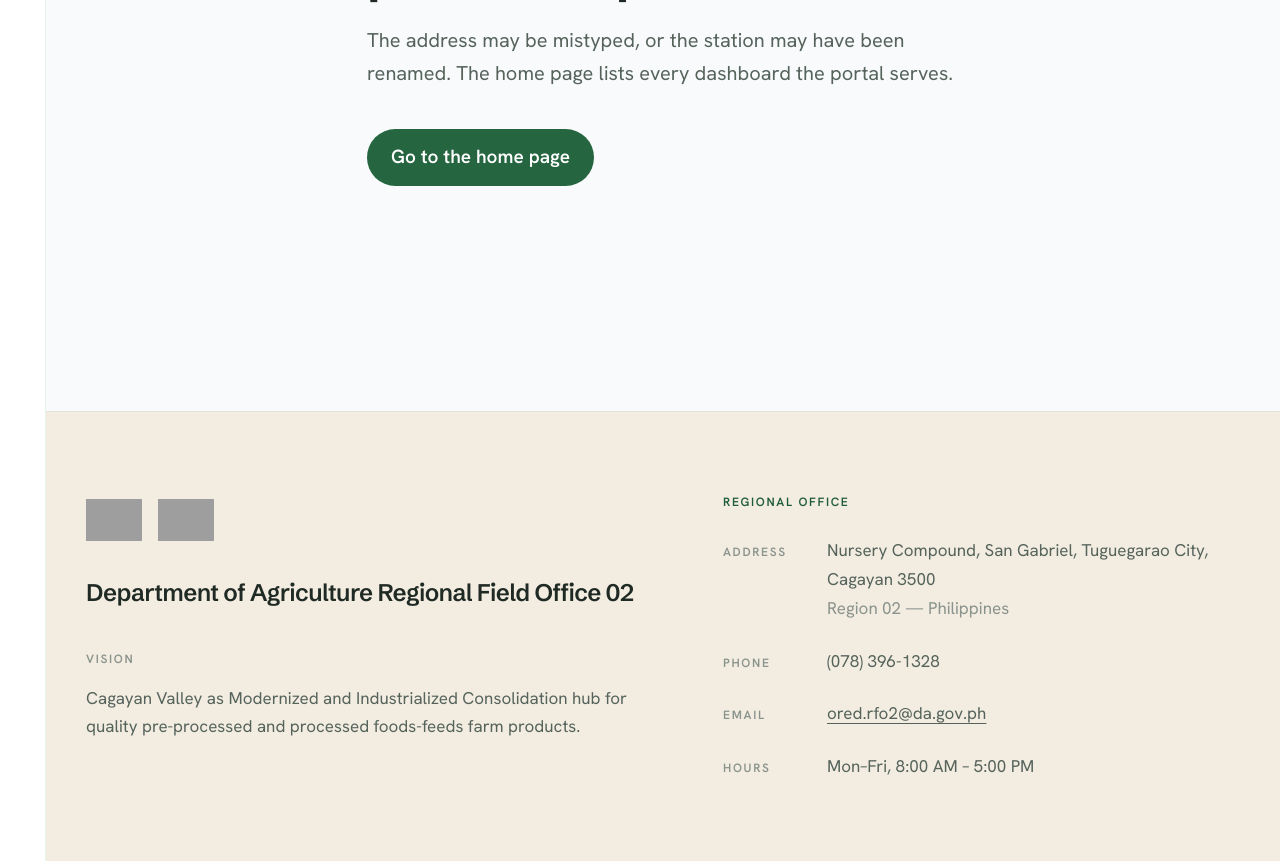
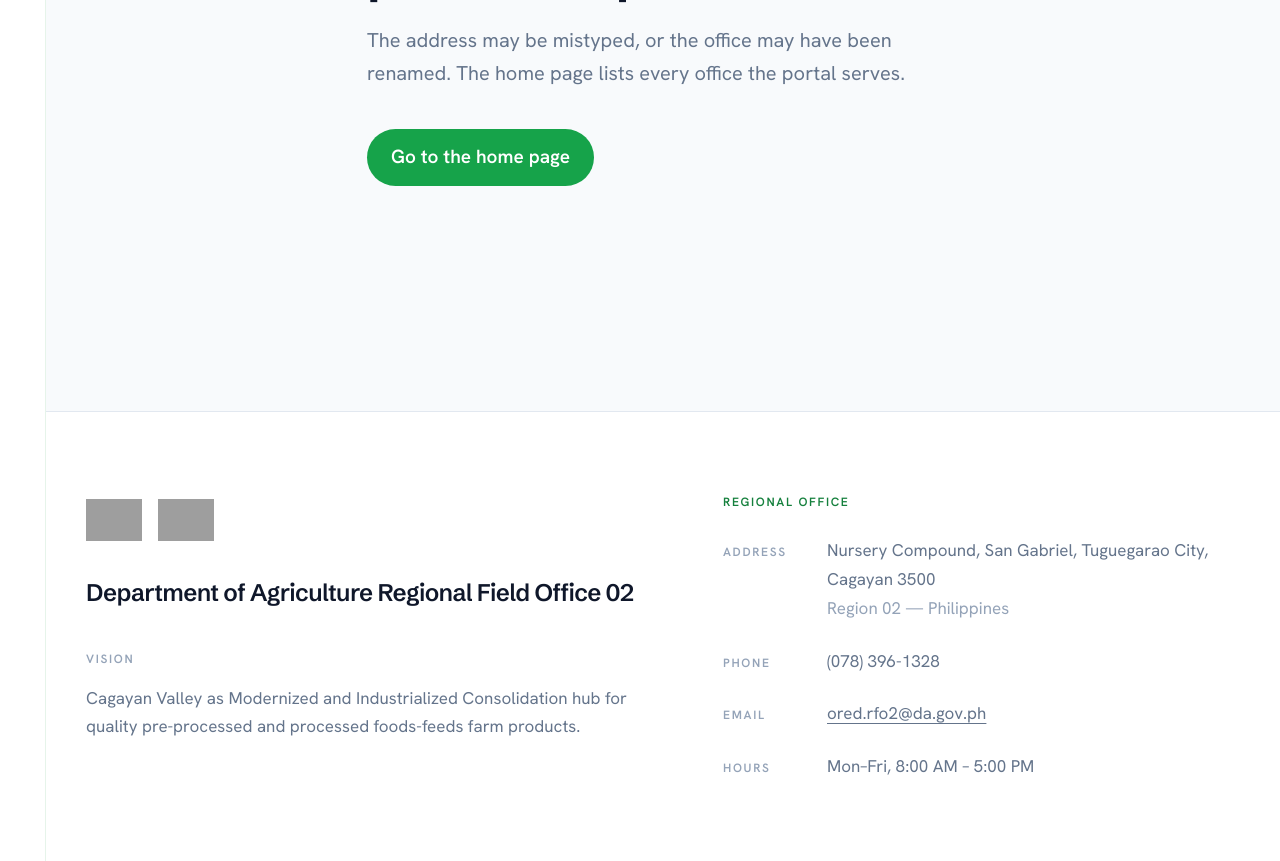
Before and after one commit to DeveloperJP115/darfo2-wms-powerbi-portal, a React (Vite) app: page /1/1 in a window 1280 px wide. Shown: the part 280-1141 px from the top of the page. Built offline with nearby package versions, Linux system fonts and the light colour scheme; grey boxes are pictures that could not be loaded.

Commit message:
style: complete the move to the RGA palette
The old tokens come out only now that a grep proves nothing names them, since a missing Tailwind theme colour produces no error and no style. BrandLogo and ErrorBoundary were missing from the plan's list and were caught by that grep.

```diff
--- a/src/components/BrandLogo.jsx
+++ b/src/components/BrandLogo.jsx
@@ -15,7 +15,7 @@
       <span
         role="img"
         aria-label={alt}
-        className={`bg-leaf-100 text-leaf-700 ring-leaf-500/20 code inline-flex shrink-0 items-center justify-center rounded-full text-[11px] ring-1 ${className}`}
+        className={`bg-mint-100 text-green-700 ring-green-600/20 code inline-flex shrink-0 items-center justify-center rounded-full text-[11px] ring-1 ${className}`}
       >
         {monogram}
       </span>
--- a/src/components/Footer.jsx
+++ b/src/components/Footer.jsx
@@ -4,8 +4,8 @@
 function ContactRow({ label, children }) {
   return (
     <div className="sm:flex sm:gap-6">
-      <dt className="eyebrow text-ink-faint pt-1.5 sm:w-20 sm:shrink-0">{label}</dt>
-      <dd className="text-ink-soft min-w-0 flex-1 text-[17px]">{children}</dd>
+      <dt className="eyebrow text-slate-400 pt-1.5 sm:w-20 sm:shrink-0">{label}</dt>
+      <dd className="text-slate-500 min-w-0 flex-1 text-[17px]">{children}</dd>
     </div>
   );
 }
@@ -14,7 +14,7 @@
   const { contact } = SITE;
 
   return (
-    <footer className="bg-sand-100 border-hairline mt-auto border-t">
+    <footer className="bg-white border-slate-200 mt-auto border-t">
       <div className="mx-auto grid max-w-[104rem] gap-14 px-6 py-20 md:grid-cols-2 md:px-10">
         <div>
           <div className="flex items-center gap-4">
@@ -36,24 +36,24 @@
             {SITE.office}
           </p>
 
-          <p className="eyebrow text-ink-faint mt-10">Vision</p>
-          <p className="text-ink-soft mt-4 max-w-xl text-[17px] leading-relaxed">
+          <p className="eyebrow text-slate-400 mt-10">Vision</p>
+          <p className="text-slate-500 mt-4 max-w-xl text-[17px] leading-relaxed">
             {SITE.vision}
           </p>
         </div>
 
         <div className="md:pl-8">
-          <p className="eyebrow text-leaf-700">{contact.officeName}</p>
+          <p className="eyebrow text-green-700">{contact.officeName}</p>
           <dl className="mt-6 space-y-6">
             <ContactRow label="Address">
               {contact.address}
-              <span className="text-ink-faint block">{contact.region}</span>
+              <span className="text-slate-400 block">{contact.region}</span>
             </ContactRow>
             <ContactRow label="Phone">{contact.phone}</ContactRow>
             <ContactRow label="Email">
               <a
                 href={`mailto:${contact.email}`}
-                className="hover:text-leaf-700 underline decoration-1 underline-offset-4"
+                className="hover:text-green-700 underline decoration-1 underline-offset-4"
               >
                 {contact.email}
               </a>
--- a/src/index.css
+++ b/src/index.css
@@ -12,43 +12,24 @@
 
 @source "./**/*.{js,jsx}";
 @source "../index.html";
-
 /*
  * DESIGN TOKENS — the one place to tune the look of the portal.
  *
- * Daylight: a pale green canvas with white cards lifted off it by soft shadow,
- * so nothing is boxed in by hairlines. Warm sand carries the masthead and
- * footer so the page never reads as cold gray.
+ * The palette is the public RGA portal's, so the two read as siblings: bright
+ * green for actions, forest green for headings and brand, pale mint grounds,
+ * and white cards lifted off a slate-tinted page by soft shadow rather than
+ * boxed in by hairlines.
  *
- * Green is the identity and every interactive state. Clay has exactly one job:
- * marking a dashboard that is not published yet. Nothing else may use it.
+ * Green is the identity and every interactive state. GOLD HAS EXACTLY ONE JOB:
+ * marking a report that is not published yet. Nothing else may use it. (Clay
+ * held that job in the WMS palette; the rule survived the repaint, the colour
+ * did not.)
  *
  * Type is set large on purpose — the primary venue is a projector in a meeting
  * room, and the extra size is what keeps the density friendly rather than
- * technical. Mono is reserved for station codes only.
+ * technical. Mono is reserved for office codes only.
  */
 @theme {
-  --color-leaf-700: #1f5c39;
-  --color-leaf-600: #256540;
-  --color-leaf-500: #2f7d4f;
-  --color-leaf-400: #4f9d6c;
-  --color-leaf-100: #e3efe7;
-
-  --color-sand-200: #e8e0d1;
-  --color-sand-100: #f2ece1;
-  --color-sand-50: #faf7f0;
-
-  --color-canvas: #f1f5ef;
-  --color-card: #ffffff;
-
-  --color-clay-600: #a8623c;
-  --color-clay-100: #f6eae1;
-
-  --color-ink: #1f2a24;
-  --color-ink-soft: #55635b;
-  --color-ink-faint: #8a938c;
-  --color-hairline: #dee4dc;
-
   /*
    * RGA PALETTE — the colours the public RGA portal uses, so the two read as
    * siblings. Green is the identity; gold is the second accent and carries
@@ -145,11 +126,11 @@
   }
 
   body {
-    @apply bg-canvas text-ink font-sans text-[19px] leading-[1.7] antialiased;
+    @apply bg-slate-50 text-slate-900 font-sans text-[19px] leading-[1.7] antialiased;
   }
 
   :focus-visible {
-    @apply outline-leaf-500 outline-2 outline-offset-2;
+    @apply outline-green-600 outline-2 outline-offset-2;
   }
 
   h1,
@@ -171,7 +152,7 @@
   }
 
   .card {
-    @apply bg-card shadow-card rounded-2xl;
+    @apply bg-white shadow-card rounded-2xl;
   }
 
   /*
@@ -227,90 +208,12 @@
     width: calc(var(--rail-width-expanded) - var(--rail-width-collapsed));
   }
 
-
-  /*
-   * The station drawer: a modal <dialog>, so it sits in the browser's top layer
-   * and no ancestor can clip it. That matters here — the report bar uses
-   * backdrop-filter, which makes it the containing block for fixed descendants,
-   * and a panel positioned inside it gets trimmed to the height of the bar.
-   *
-   * THE EXIT DOES NOT USE `display`/`overlay` WITH allow-discrete, and that is
-   * deliberate. Deferring top-layer removal so an exit can animate requires the
-   * `overlay` property, which Firefox does not support at all — and Firefox is
-   * the browser this portal is presented from. There, a dialog that calls
-   * close() leaves the top layer at once and the slide-out never renders.
-   *
-   * Instead the panel is animated out while it is still open, and close() is
-   * called only once that has finished. StationDrawer.jsx adds data-closing to
-   * drive it. That works in every browser and needs no Chrome-only property.
-   *
-   * Opening takes longer than closing on purpose: an entrance is worth
-   * watching, an exit is something to get out of the way.
-   */
-  .station-drawer {
-    position: fixed;
-    inset: 0 auto 0 0;
-    flex-direction: column;
-    width: 23rem;
-    max-width: 86vw;
-    /* The browser's own dialog rules size a dialog to its content and cap its
-       height, which beats the insets above. Stating the height outright is the
-       only reliable way to get a full-height panel. */
-    height: 100dvh;
-    max-height: none;
-    margin: 0;
-    padding: 0;
-    border: 0;
-    translate: -100% 0;
-    transition: translate 260ms var(--ease-out-soft);
-  }
-
-  /* Only when open, so the browser's own `display: none` still hides it when
-     closed — an unconditional `display` here would leave it always on screen. */
-  .station-drawer[open] {
-    display: flex;
-    translate: 0 0;
-  }
-
-  /* Still open, so still in the top layer and still rendered — but on its way
-     out. Quicker than the entrance. */
-  .station-drawer[open][data-closing] {
-    translate: -100% 0;
-    transition-duration: 200ms;
-  }
-
-  .station-drawer::backdrop {
-    background-color: rgb(31 42 36 / 0.4);
-    opacity: 0;
-    transition: opacity 260ms var(--ease-out-soft);
-  }
-
-  .station-drawer[open]::backdrop {
-    opacity: 1;
-  }
-
-  .station-drawer[open][data-closing]::backdrop {
-    opacity: 0;
-    transition-duration: 200ms;
-  }
-
-  /* The state to animate *from* on first paint. Without this the panel is
-     already in place by the time the transition would begin. */
-  @starting-style {
-    .station-drawer[open] {
-      translate: -100% 0;
-    }
-
-    .station-drawer[open]::backdrop {
-      opacity: 0;
-    }
-  }
 }
 
 /*
  * `::backdrop` is listed separately on purpose: it is not a descendant of
- * anything, so `*` does not match it. Without it the drawer's scrim would keep
- * fading at full length while the panel it belongs to snapped into place.
+ * anything, so `*` does not match it. No dialog ships today, but the selector
+ * stays so that any future one cannot silently escape reduced motion.
  */
 @media (prefers-reduced-motion: reduce) {
   *,
--- a/src/pages/NotFound.jsx
+++ b/src/pages/NotFound.jsx
@@ -3,20 +3,20 @@
 export default function NotFound() {
   return (
     <div className="mx-auto flex max-w-2xl flex-col items-start px-6 py-28 md:px-10 md:py-36">
-      <p className="eyebrow text-ink-faint">Page not found</p>
+      <p className="eyebrow text-slate-400">Page not found</p>
 
       <h1 className="mt-5 text-4xl font-bold tracking-tight md:text-5xl">
         That page isn&rsquo;t part of this portal
       </h1>
 
-      <p className="text-ink-soft mt-6 text-xl leading-relaxed">
-        The address may be mistyped, or the station may have been renamed. The home page
-        lists every dashboard the portal serves.
+      <p className="text-slate-500 mt-6 text-xl leading-relaxed">
+        The address may be mistyped, or the office may have been renamed. The home page
+        lists every office the portal serves.
       </p>
 
       <Link
         to="/"
-        className="bg-leaf-600 hover:bg-leaf-700 mt-10 inline-flex items-center rounded-full px-6 py-3 font-semibold text-white transition active:scale-95 active:duration-75"
+        className="bg-green-600 hover:bg-green-700 mt-10 inline-flex items-center rounded-full px-6 py-3 font-semibold text-white transition active:scale-95 active:duration-75"
       >
         Go to the home page
       </Link>
```
Also changed, not shown: src/components/ErrorBoundary.jsx (+6 -6 lines), public/favicon.svg.
